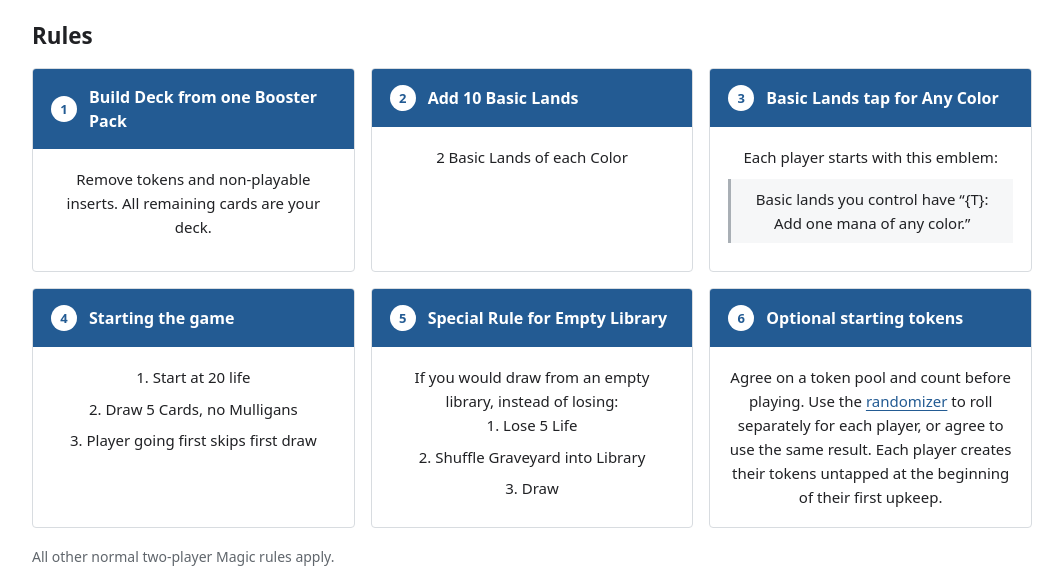
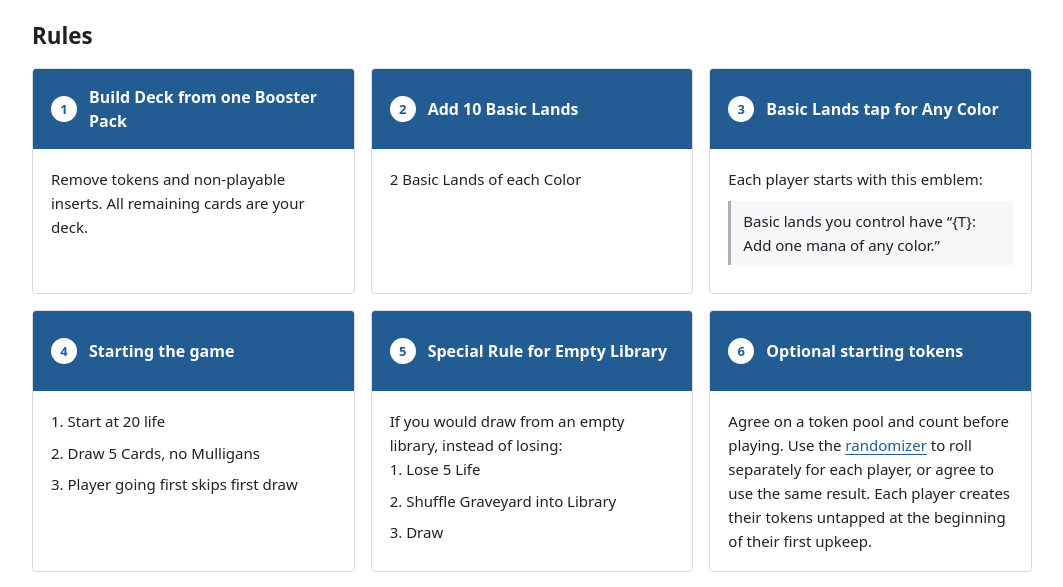
Before and after one commit to ashears/MTG-Pack-Battle, a website: page index.html in a window 1280 px wide. Shown: the part 194-781 px from the top of the page, without its empty margins (108-1171 px from the left). Drawn offline with Linux system fonts and the light colour scheme.

Commit message:
Equalize rule header heights and left-align body text

```diff
--- a/index.html
+++ b/index.html
@@ -7,7 +7,7 @@
   <meta name="description" content="Custom Magic Ruleset to play a game with a single pack per player. Rules and a starting-token randomizer.">
   <title>MTG Pack Battle</title>
   <link rel="icon" type="image/svg+xml" href="./assets/favicon.svg">
-  <link rel="stylesheet" href="./styles.css?v=1.3.2">
+  <link rel="stylesheet" href="./styles.css?v=1.3.3">
 </head>
 <body>
   <a class="skip-link" href="#main">Skip to content</a>
--- a/styles.css
+++ b/styles.css
@@ -32,8 +32,8 @@ h3 { font-size: 1rem; font-weight: 600; }
 .rules-section { padding-top: 24px; }
 .rules-list { display: grid; grid-template-columns: repeat(3, minmax(0, 1fr)); list-style: none; padding: 0; margin: 18px 0; gap: 16px; }
 .rules-list > li { display: flex; flex-direction: column; border: 1px solid var(--line); border-radius: 4px; overflow: hidden; background: #fff; }
-.rule-header { display: flex; align-items: center; gap: 12px; padding: 16px 18px; background: #235b93; color: #fff; }
-.rule-body { flex: 1; padding: 18px; text-align: center; }
+.rule-header { display: flex; align-items: center; flex-shrink: 0; min-height: calc(3rem + 32px); gap: 12px; padding: 16px 18px; background: #235b93; color: #fff; }
+.rule-body { flex: 1; padding: 18px; text-align: left; }
 .rule-index { display: grid; place-items: center; width: 26px; height: 26px; flex-shrink: 0; border-radius: 50%; background: #fff; color: #235b93; font-size: .8125rem; font-weight: 650; }
 .rules-list h3 { line-height: 1.5; }
 .rules-list p, .rules-list blockquote { font-size: .9375rem; }
```
